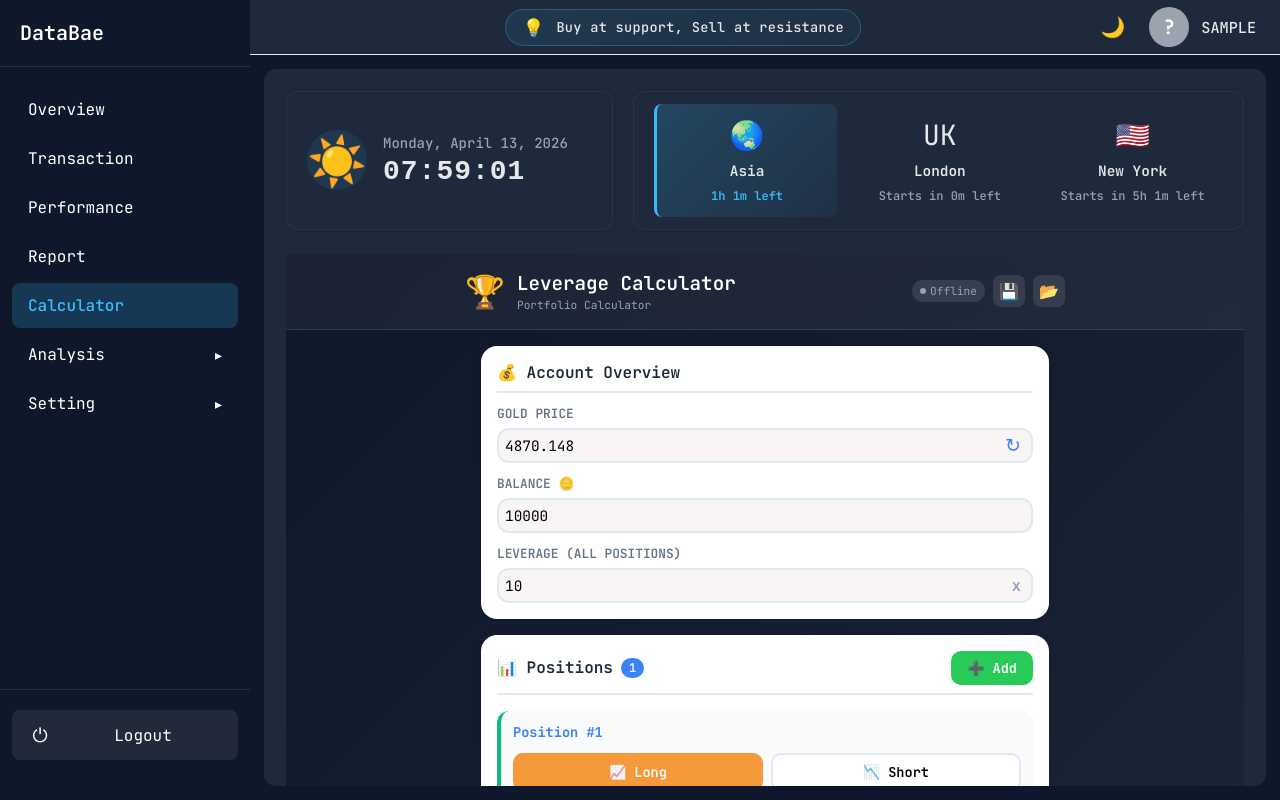
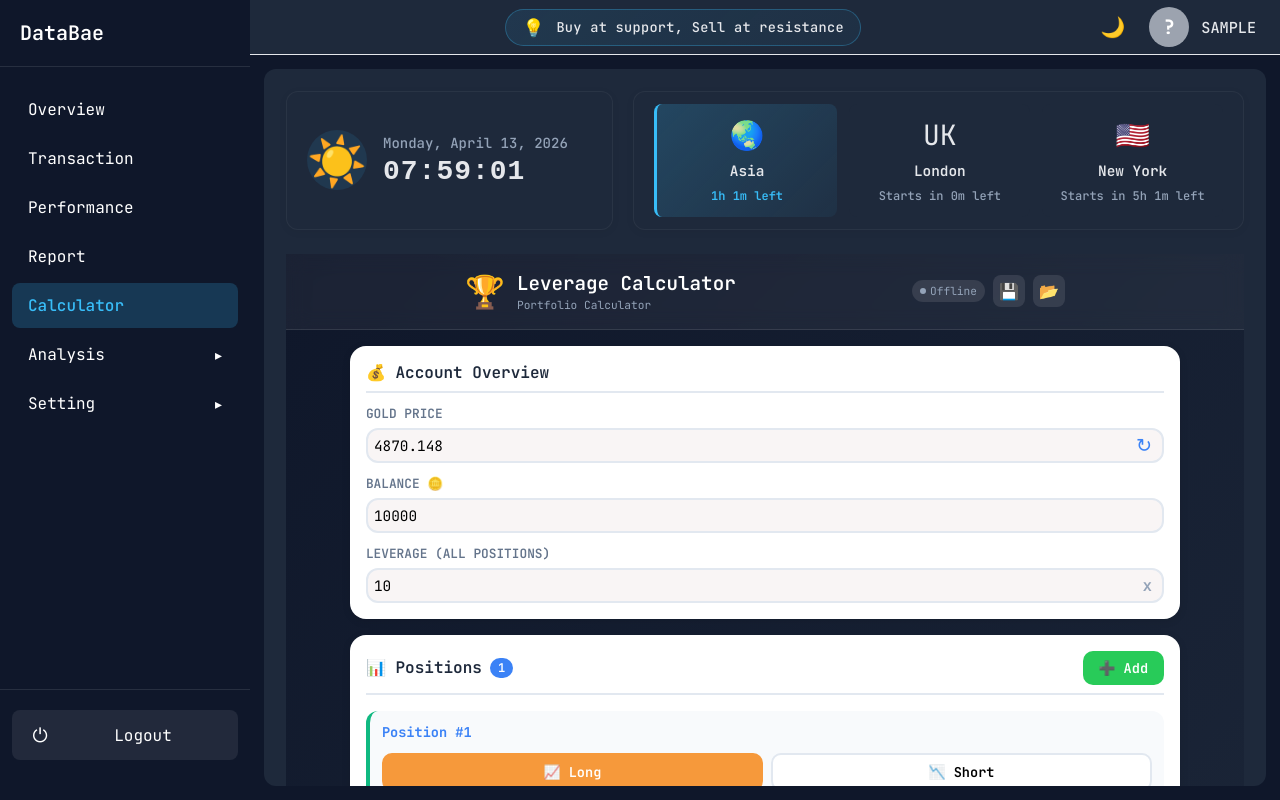
Before and after one commit to lytanghai/byte-income, a Vue app: page /calculator in a window 1280 px wide. Built offline with nearby package versions, Linux system fonts and the light colour scheme; no server answers; sample sign-in values are in the browser's storage.

Commit message:
update menu for calculator

```diff
--- a/src/assets/styles/calculator.css
+++ b/src/assets/styles/calculator.css
@@ -96,7 +96,8 @@ h1 {
 
 /* Mobile Container */
 .mobile-container {
-  max-width: 600px;
+  /* max-width: 600px; */
+  width: 90%;
   margin: 0 auto;
   padding: 16px;
   display: flex;
```
